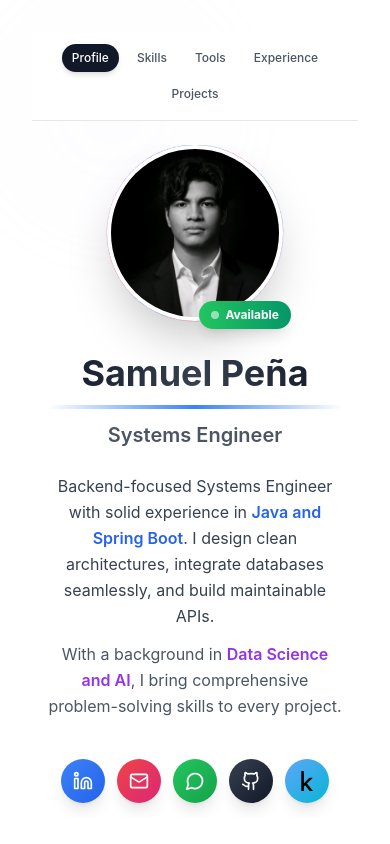
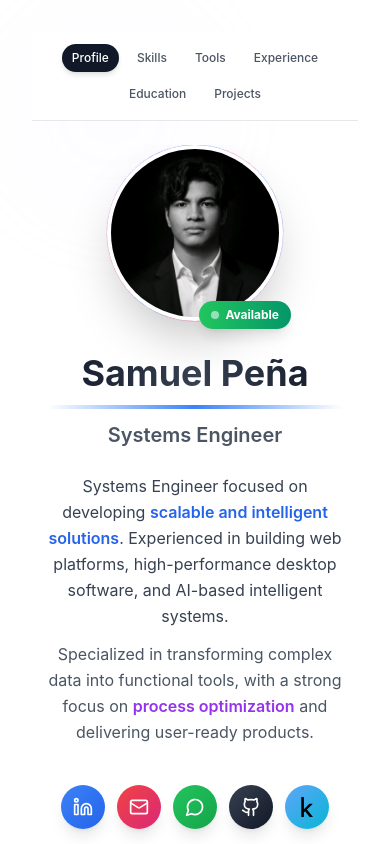
Before and after one commit to Nasor2/portfolio, a React (Vite) app: page / in a window 390 px wide. Shown: the top 844 px of the page. Built offline with nearby package versions, Linux system fonts and the light colour scheme.

Commit message:
Updated rol and info

```diff
--- a/src/App.jsx
+++ b/src/App.jsx
@@ -9,6 +9,7 @@ import { CodeIcon, MountainIcon } from "lucide-react";
 import { PROJECTS } from "./data/projects";
 import "./App.css";
 import Footer from "./components/Footer";
+import EducationSection from "./Sections/EducationSection";
 
 //Inicio
 function App() {
@@ -36,16 +37,30 @@ function App() {
           animate={{ opacity: 1, y: 0 }}
           className="space-y-8 sm:space-y-16"
         >
-          <section id="profile"><ProfileSection /></section>
+          <section id="profile">
+            <ProfileSection />
+          </section>
           <div className="grid grid-cols-1 lg:grid-cols-2 gap-8 auto-rows-fr">
-            <section id="skills" className="h-full"><SkillsSection /></section>
-            <section id="tools" className="h-full"><ToolsSection /></section>
+            <section id="skills" className="h-full">
+              <SkillsSection />
+            </section>
+            <section id="tools" className="h-full">
+              <ToolsSection />
+            </section>
           </div>
-          <section id="experience"><ExperienceSection /></section>
+          <div className="grid grid-cols-1 lg:grid-cols-2 gap-8 auto-rows-fr">
+            <section id="experience" className="h-full">
+              <ExperienceSection />
+            </section>
+            <section id="education" className="h-full">
+              <EducationSection />
+            </section>
+          </div>
 
-
-
-          <motion.section id="projects" className="bg-white rounded-2xl shadow-2xl overflow-hidden border border-gray-100">
+          <motion.section
+            id="projects"
+            className="bg-white rounded-2xl shadow-2xl overflow-hidden border border-gray-100"
+          >
             <motion.div
               initial={{ opacity: 0, y: -50 }}
               animate={{ opacity: 1, y: 0 }}
--- /dev/null
+++ b/src/Sections/EducationSection.jsx
@@ -0,0 +1,167 @@
+import { useState } from 'react';
+import { motion } from 'framer-motion';
+import { GraduationCap, MapPin, Calendar, ArrowRight, ChevronDownIcon } from 'lucide-react';
+
+const EDUCATION = [
+  {
+    institution: "Universidad Simón Bolívar",
+    location: "Barranquilla, Atlántico",
+    degree: "Systems Engineering",
+    type: "Bachelor's Degree",
+    duration: "Feb. 2022 – Present",
+    achievements: [
+      "Academic Excellence recognition from 2022-1 through 2023-1.",
+      "Honor Roll 2023-2.",
+    ],
+  },
+  {
+    institution: "Foreign Languages Program",
+    location: "Universidad Simón Bolívar",
+    degree: "English",
+    type: "Language Certificate",
+    duration: "Jul. 2022 – Jun. 2025",
+    achievements: [
+      "Completed the full English track as part of the university's Foreign Languages curriculum.",
+    ],
+  },
+];
+
+const EducationSection = () => {
+  const [expanded, setExpanded] = useState({});
+
+  const toggle = (index) =>
+    setExpanded((prev) => ({ ...prev, [index]: !prev[index] }));
+
+  const cardVariants = {
+    hidden: { opacity: 0, y: 20 },
+    visible: {
+      opacity: 1,
+      y: 0,
+      transition: { type: "spring", stiffness: 100, damping: 15 },
+    },
+  };
+
+  return (
+    <motion.div
+      id="education"
+      initial={{ opacity: 0, scale: 0.95 }}
+      animate={{ opacity: 1, scale: 1 }}
+      transition={{ duration: 0.8, ease: "easeOut" }}
+      className="bg-white rounded-xl md:rounded-2xl shadow-xl md:shadow-2xl overflow-hidden border border-gray-100 h-full flex flex-col"
+    >
+      {/* Header */}
+      <motion.div
+        initial={{ opacity: 0, y: -50 }}
+        animate={{ opacity: 1, y: 0 }}
+        className="bg-gradient-to-r from-black via-gray-600 to-gray-800 p-3 md:p-4 relative overflow-hidden"
+      >
+        <div className="relative flex items-center justify-center w-full">
+          <h2 className="text-lg md:text-2xl lg:text-3xl font-bold text-white flex items-center gap-2">
+            Education
+            <motion.span
+              animate={{ scale: [1, 1.2, 1], rotate: [0, 10, -10, 0] }}
+              transition={{ duration: 2, repeat: Infinity, ease: "easeInOut" }}
+            >
+              <GraduationCap className="h-5 w-5 md:h-6 md:w-6 text-yellow-300" />
+            </motion.span>
+          </h2>
+        </div>
+      </motion.div>
+
+      {/* Content */}
+      <motion.div
+        initial={{ height: 0, opacity: 0 }}
+        animate={{ height: "auto", opacity: 1 }}
+        transition={{ duration: 0.3 }}
+        className="flex-1"
+      >
+        <div className="p-4 md:p-6 lg:p-8">
+          <motion.div
+            initial="hidden"
+            animate="visible"
+            variants={{ visible: { transition: { staggerChildren: 0.1 } } }}
+            className="space-y-4"
+          >
+            {EDUCATION.map((item, index) => (
+              <motion.div
+                key={index}
+                variants={cardVariants}
+                className="border border-gray-200 rounded-xl overflow-hidden hover:shadow-lg transition-shadow"
+              >
+                {/* Card Header */}
+                <div
+                  className="border-l-4 border-l-gray-800 bg-gray-50 p-4 md:p-5 cursor-pointer hover:bg-gray-100 transition-colors"
+                  onClick={() => toggle(index)}
+                >
+                  <div className="flex items-start gap-3 mb-2">
+                    <div className="flex-1">
+                      <h3 className="text-left text-lg md:text-xl font-bold text-gray-900 mb-1">
+                        {item.institution}
+                      </h3>
+                      <div className="flex flex-wrap items-center gap-2 text-xs md:text-sm text-gray-600 mb-2">
+                        <div className="flex items-center gap-1">
+                          <MapPin className="w-3 h-3 md:w-4 md:h-4 text-gray-500" />
+                          <span>{item.location}</span>
+                        </div>
+                      </div>
+                    </div>
+                    <motion.div
+                      animate={{ rotate: expanded[index] ? 180 : 0 }}
+                      transition={{ duration: 0.3 }}
+                    >
+                      <ChevronDownIcon className="w-5 h-5 text-gray-600 flex-shrink-0" />
+                    </motion.div>
+                  </div>
+
+                  <div className="flex flex-wrap items-center gap-2 mb-1 text-left">
+                    <h4 className="text-base font-semibold text-gray-800">
+                      {item.degree}
+                    </h4>
+                    <span className="inline-block text-xs font-medium text-gray-600 bg-white px-2 py-0.5 rounded-full border border-gray-300">
+                      {item.type}
+                    </span>
+                  </div>
+
+                  <div className="flex items-center gap-1.5 text-xs md:text-sm text-gray-600">
+                    <Calendar className="w-3 h-3 md:w-4 md:h-4 text-gray-500" />
+                    <span>{item.duration}</span>
+                  </div>
+                </div>
+
+                {/* Achievements */}
+                {expanded[index] && (
+                  <motion.div
+                    initial={{ opacity: 0, height: 0 }}
+                    animate={{ opacity: 1, height: "auto" }}
+                    exit={{ opacity: 0, height: 0 }}
+                    transition={{ duration: 0.3 }}
+                    className="border-t border-gray-200 bg-white p-4 md:p-5"
+                  >
+                    <ul className="space-y-2">
+                      {item.achievements.map((achievement, i) => (
+                        <motion.li
+                          key={i}
+                          initial={{ opacity: 0, x: -15 }}
+                          animate={{ opacity: 1, x: 0 }}
+                          transition={{ delay: i * 0.08 }}
+                          className="flex gap-2 text-gray-700 text-sm leading-relaxed"
+                        >
+                          <div className="flex-shrink-0 mt-0.5">
+                            <ArrowRight className="w-3 h-3 md:w-4 md:h-4 text-gray-600" />
+                          </div>
+                          <span>{achievement}</span>
+                        </motion.li>
+                      ))}
+                    </ul>
+                  </motion.div>
+                )}
+              </motion.div>
+            ))}
+          </motion.div>
+        </div>
+      </motion.div>
+    </motion.div>
+  );
+};
+
+export default EducationSection;
--- a/src/Sections/ProfileSection.jsx
+++ b/src/Sections/ProfileSection.jsx
@@ -14,42 +14,38 @@ export const ProfileSection = () => {
       icon: Linkedin,
       label: "LinkedIn",
       color: "from-blue-500 to-blue-600",
-      hoverColor: "from-blue-600 to-blue-700"
+      hoverColor: "from-blue-600 to-blue-700",
     },
     {
       href: "mailto:penaortegasamuel@gmail.com",
       icon: Mail,
       label: "Email",
       color: "from-red-500 to-pink-600",
-      hoverColor: "from-red-600 to-pink-700"
+      hoverColor: "from-red-600 to-pink-700",
     },
     {
       href: "https://wa.me/573245067826",
       icon: MessageCircle,
       label: "WhatsApp",
       color: "from-green-500 to-green-600",
-      hoverColor: "from-green-600 to-green-700"
+      hoverColor: "from-green-600 to-green-700",
     },
     {
       href: "https://github.com/Nasor2",
       icon: GithubIcon,
       label: "GitHub",
       color: "from-gray-700 to-gray-900",
-      hoverColor: "from-gray-800 to-black"
+      hoverColor: "from-gray-800 to-black",
     },
     {
       href: "https://www.kaggle.com/samuelpeaortega",
       icon: () => (
-        <img
-          src={KaggleLogo}
-          alt="Kaggle"
-          className="w-5 h-5 object-contain"
-        />
+        <img src={KaggleLogo} alt="Kaggle" className="w-5 h-5 object-contain" />
       ),
       label: "Kaggle",
       color: "from-blue-400 to-cyan-500",
-      hoverColor: "from-blue-500 to-cyan-600"
-    }
+      hoverColor: "from-blue-500 to-cyan-600",
+    },
   ];
 
   return (
@@ -60,7 +56,6 @@ export const ProfileSection = () => {
       transition={{ duration: 0.8, ease: "easeOut" }}
       className="relative w-full overflow-hidden"
     >
-
       {/* Main Content */}
       <div className="relative z-10">
         {/* Profile Image */}
@@ -126,13 +121,22 @@ export const ProfileSection = () => {
           {/* Bio */}
           <div className="max-w-2xl mx-auto">
             <p className="text-gray-700 text-base md:text-lg leading-relaxed">
-              Backend-focused Systems Engineer with solid experience in <span className="font-semibold text-blue-600">Java and Spring Boot</span>. I design clean architectures, integrate databases seamlessly, and build maintainable APIs.
+              Systems Engineer focused on developing{" "}
+              <span className="font-semibold text-blue-600">
+                scalable and intelligent solutions
+              </span>
+              . Experienced in building web platforms, high-performance desktop
+              software, and AI-based intelligent systems.
             </p>
             <p className="text-gray-600 text-base md:text-lg leading-relaxed mt-3">
-              With a background in <span className="font-semibold text-purple-600">Data Science and AI</span>, I bring comprehensive problem-solving skills to every project.
+              Specialized in transforming complex data into functional tools,
+              with a strong focus on{" "}
+              <span className="font-semibold text-purple-600">
+                process optimization
+              </span>{" "}
+              and delivering user-ready products.
             </p>
           </div>
-
 
           {/* Social Links */}
           <motion.div
@@ -151,7 +155,7 @@ export const ProfileSection = () => {
                 animate={{
                   opacity: 1,
                   y: 0,
-                  transition: { delay: 0.4 + index * 0.03, duration: 0.3 }
+                  transition: { delay: 0.4 + index * 0.03, duration: 0.3 },
                 }}
                 whileHover={{ scale: 1.12, y: -4 }}
                 whileTap={{ scale: 0.95 }}
@@ -189,7 +193,6 @@ export const ProfileSection = () => {
               </motion.a>
             ))}
           </motion.div>
-
         </motion.div>
       </div>
     </motion.section>
--- a/src/components/Navbar.jsx
+++ b/src/components/Navbar.jsx
@@ -9,6 +9,7 @@ const Navbar = () => {
     { id: 'skills', label: 'Skills', href: '#skills' },
     { id: 'tools', label: 'Tools', href: '#tools' },
     { id: 'experience', label: 'Experience', href: '#experience' },
+    { id: 'education',  label: 'Education',  href: '#education' },
     { id: 'projects', label: 'Projects', href: '#projects' },
   ];
 
--- a/src/data/tools.js
+++ b/src/data/tools.js
@@ -50,12 +50,11 @@ export const TOOL_CATEGORIES = [
     name: "Databases & Cloud",
     tools: [
       { name: "MySQL", icon: MySQL },
+      { name: "AWS", icon: AWS },
       { name: "PostgreSQL", icon: PostgreSQL },
       { name: "Redis", icon: redis },
       { name: "Docker", icon: Docker },
-      { name: "Google Cloud Platform", icon: GCloudPlatform },
-      { name: "AWS", icon: AWS }
-
+      { name: "Google Cloud Platform", icon: GCloudPlatform }
     ]
   }
 ];
```
Also changed, not shown: src/data/projects.js (+11 -10 lines).
